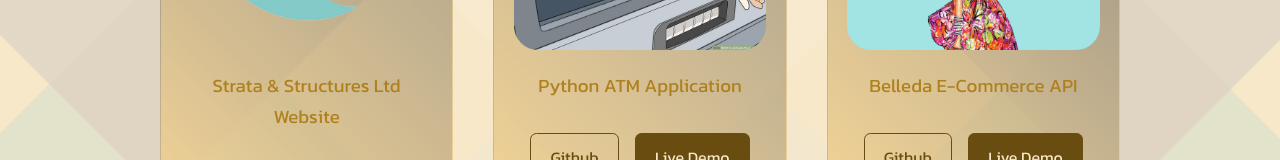
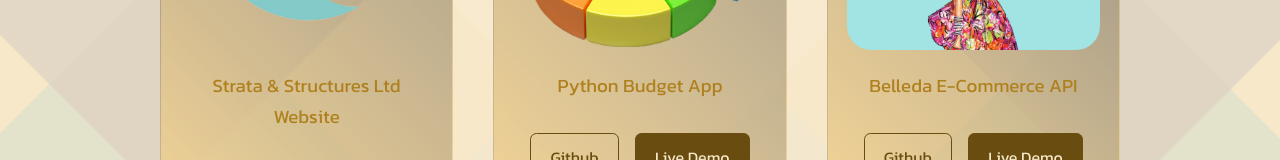
Before and after one commit to siegfred14/portfolio, a React (Create React App) app: page / in a window 1280 px wide. Shown: the part 4419-4579 px from the top of the page. Built offline with nearby package versions, Linux system fonts and the light colour scheme; a web font is replaced by a local one.

Commit message:
portfolio project 5 modified

```diff
--- a/src/components/portfolio/Portfolio.js
+++ b/src/components/portfolio/Portfolio.js
@@ -4,7 +4,7 @@ import IMG1 from "../../img/portfolio/meteorology.png";
 import IMG2 from "../../img/portfolio/inikpiFurnitures.png";
 import IMG3 from "../../img/portfolio/calulator.png";
 import IMG4 from "../../img/portfolio/strata&structures.png";
-import IMG5 from "../../img/portfolio/pythonAtmApp.jpg";
+import IMG5 from "../../img/portfolio/budget_app.png";
 import IMG6 from "../../img/portfolio/belleda.png";
 
 let portfolioData = [
@@ -39,8 +39,8 @@ let portfolioData = [
   {
     id: 5,
     image: IMG5,
-    title: "Python ATM Application",
-    github: "https://github.com/siegfred14/AtmMockUpApp",
+    title: "Python Budget App",
+    github: "https://github.com/siegfred14/budgetapp",
     demo: "#",
   },
   {
```
Also changed, not shown: src/img/portfolio/budget_app.png (added).
